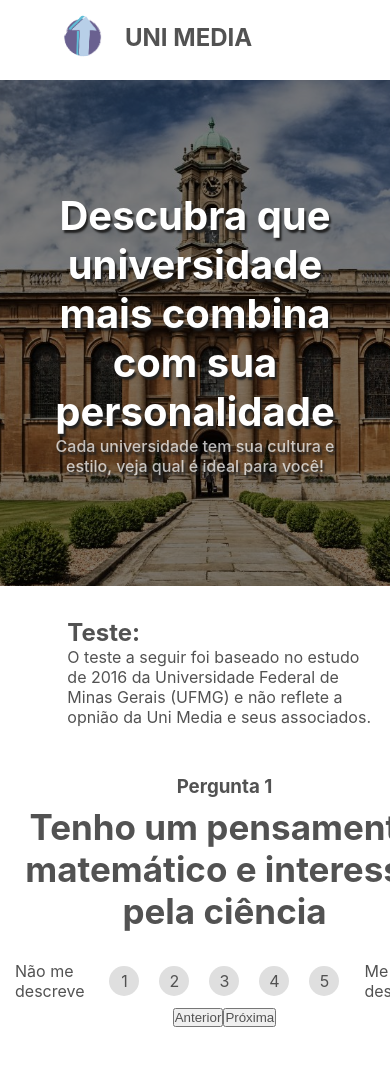
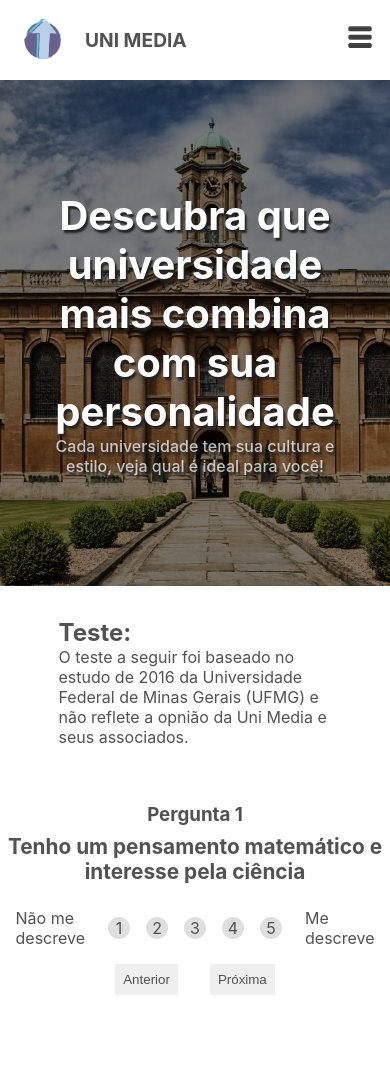
Before and after one commit to Vitoudi/Rickrolling, a Next.js app: page / in a window 390 px wide. Shown: the top 1066 px of the page. Built offline with nearby package versions, Linux system fonts and the light colour scheme.

Commit message:
make responsive design

```diff
--- a/pages/index.tsx
+++ b/pages/index.tsx
@@ -122,7 +122,7 @@ const Home: NextPage = () => {
         </a>
 
         {!shouldShowSeeResultsButton ? (
-          <div>
+          <div style={{display: "grid", justifyContent: "center", alignContent: "center", alignItems: "center", justifyItems: "center"}}>
             <Question
               selectedOption={selectedOption}
               setSelectedOption={setSelectedOption}
--- a/sharedComponents/Header/Header.module.css
+++ b/sharedComponents/Header/Header.module.css
@@ -1,4 +1,6 @@
 .header {
+  display: flex;
+  align-items: center;
   width: 100%;
   height: 80px;
   box-shadow: 2px 3px 3px 3px rgba(0, 0, 0, 0.219);
@@ -11,3 +13,30 @@
   font-weight: bold;
   font-size: 1.5rem;
 }
+
+.menu {
+  margin-left: auto;
+  cursor: pointer;
+}
+
+@media (max-width: 600px) {
+  .logo {
+    font-weight: bold;
+    font-size: 1.2rem;
+  }
+
+  .menu {
+  position: absolute;
+  margin-left: 0;
+  right: 10px;
+}
+
+  .header {
+    display: flex;
+    align-items: center;
+    width: auto;
+    height: 80px;
+    box-shadow: 2px 3px 3px 3px rgba(0, 0, 0, 0.219);
+    padding: 0;
+  }
+}
--- a/sharedComponents/Header/Header.tsx
+++ b/sharedComponents/Header/Header.tsx
@@ -8,11 +8,14 @@ interface Props {
 
 export default function Header({}: Props): ReactElement {
     return (
-        <header className={styles["header"]}>
-            <div className={styles["logo"]}>
-                <Image src="/assets/logo.png" width={85} height={75} alt="icon"/>
-                <span>UNI MEDIA</span>
-            </div>
-        </header>
-    )
+      <header className={styles["header"]}>
+        <div className={styles["logo"]}>
+          <Image src="/assets/logo.png" width={85} height={75} alt="icon" />
+          <span>UNI MEDIA</span>
+        </div>
+        <div className={styles["menu"]}>
+          <Image src="/assets/menu.png" width={40} height={40} alt="icon" />
+        </div>
+      </header>
+    );
 }
--- a/sharedComponents/Question/Question.module.css
+++ b/sharedComponents/Question/Question.module.css
@@ -9,7 +9,7 @@
   font-size: 35px;
   text-align: center;
   margin-bottom: 1.5rem;
-    margin-top: .5rem;
+  margin-top: 0.5rem;
 }
 
 .options-area {
@@ -46,3 +46,25 @@
 .options-label {
   margin: 0 15px;
 }
+
+@media (max-width: 600px) {
+  .question {
+      align-self: center;
+    width: 100px;
+    padding: .5rem;
+  }
+
+  .option {
+  padding: 8px;
+  margin: 8px;
+  width: 22px;
+  height: 22px;
+}
+
+  .title {
+    font-size: 1.3rem;
+    text-align: center;
+    margin-bottom: 1.5rem;
+    margin-top: 0.5rem;
+  }
+}
--- a/sharedComponents/Question/Question.tsx
+++ b/sharedComponents/Question/Question.tsx
@@ -52,8 +52,8 @@ export default function Question({ text, index, onAskForNextQuestion, onAskForPr
           <span className={styles["options-label"]}>Me descreve</span>
         </div>
         <div>
-          <button onClick={onAskForPrevQuestion}>Anterior</button>
-          <button onClick={onAskForNextQuestion}>Próxima</button>
+          <button className="button" onClick={onAskForPrevQuestion}>Anterior</button>
+          <button className="button" onClick={onAskForNextQuestion}>Próxima</button>
         </div>
       </div>
     );
--- a/styles/globals.css
+++ b/styles/globals.css
@@ -18,3 +18,10 @@ a {
   margin: 0;
   color: rgb(82, 82, 82);
 }
+
+.button {
+  padding: .5rem;
+  border: none;
+  margin: 1rem;
+  cursor: pointer;
+}
```
Also changed, not shown: public/assets/menu.png (added). Lines whose indentation alone changed are shown as unchanged.
